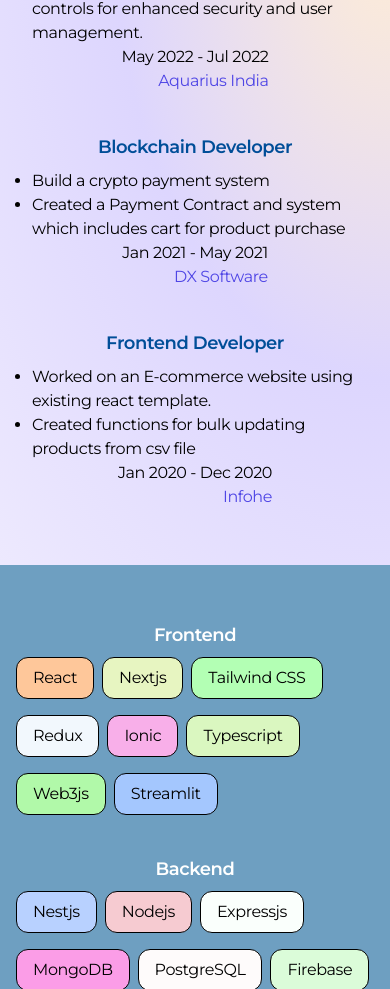
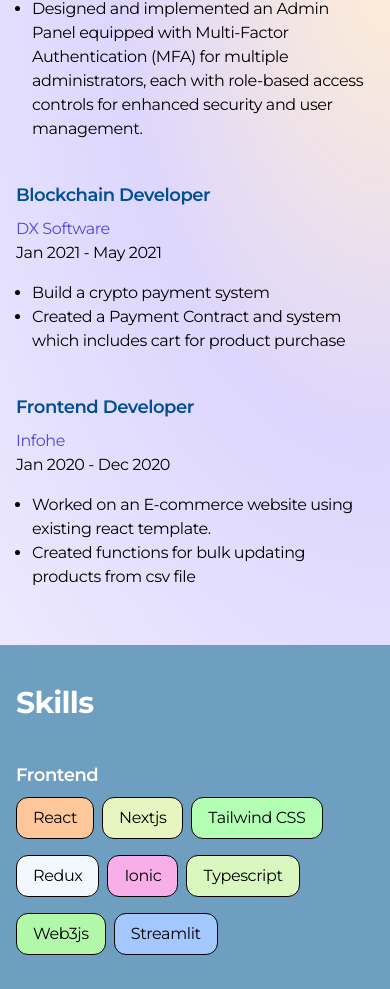
Before and after one commit to faznaa/portfolio, a Next.js app: page / in a window 390 px wide. Shown: the part 2399-3388 px from the top of the page. Built offline with nearby package versions, Linux system fonts and the light colour scheme.

Commit message:
scroll added

```diff
--- a/pages/components/Experience/index.tsx
+++ b/pages/components/Experience/index.tsx
@@ -70,18 +70,25 @@ export default function WorkExperience() {
         }
     ]
   return (
-    <div className="bg-[radial-gradient(ellipse_at_right,_var(--tw-gradient-stops))] from-orange-100 via-violet-200 to-violet-100 min-h-screen relative p-4 sm:p-10 sm:pt-16" id="experience">
+    <div className="bg-[radial-gradient(ellipse_at_right,_var(--tw-gradient-stops))] from-orange-100 via-violet-200 to-violet-100 min-h-screen relative p-4 pt-8 sm:p-10 sm:pt-16" id="experience">
         <h2 className="text-3xl sm:text-6xl font-bold tracking-tight text-black sm:px-20 ">Experience</h2>
    <FadeIn>
-   <div className='sm:px-20'>
-     {experience.map((exp,index)=><div className='flex flex-col w-full  lg:flex-row justify-between sm:gap-x-6 items-center lg:items-start my-10'>
-                <div className='sm:w-8/12 flex flex-col justify-between items-center lg:items-start'>
+   <div className='md:px-20'>
+     {experience.map((exp,index)=><div className='flex flex-col w-full  sm:flex-row justify-between sm:gap-x-6 items-center sm:items-start my-10'>
+                <div className='sm:w-8/12 flex flex-col justify-between items-start'>
                     <h1 className='text-lg sm:text-2xl text-[#004E98] tracking-tight font-semibold mb-2 '>{exp.title}</h1>
+                    <div className='block sm:hidden mb-4'>
 
+                        <p className='text-md sm:text-lg sm:font-semibold tracking-tight text-indigo-600'>
+                        {exp.company}
+                    </p>
+                    <p className='text-md sm:text-lg sm:font-semibold tracking-tight text-black text-right'>
+                        {exp.from} - {exp.to}
+                        </p></div>
                     <ul className='list-disc ml-4'>
                         {exp.points.map((point,index)=><li className='text-md sm:text-lg tracking-tight text-black '> {point}</li>)}</ul>
                     </div>
-                    <div className='sm:w-4/12 text-right '>
+                    <div className='sm:w-4/12 text-right hidden sm:block'>
                     <p className='text-md sm:text-lg sm:font-semibold tracking-tight text-black text-right'>
                         {exp.from} - {exp.to}
                         </p>
--- a/pages/components/Skills/index.tsx
+++ b/pages/components/Skills/index.tsx
@@ -88,10 +88,12 @@ export default function Skills() {
     }
   return (
     <div className="bg-[#6e9fc1] min-h-screen relative p-4 sm:p-10 sm:pt-16" id="skills">
+               <div className='sm:px-6 md:px-12 lg:px-20'>
+
+        <h2 className="text-3xl sm:text-6xl font-bold tracking-tight text-white pt-6 ">Skills</h2>
        <FadeIn>
-       <div className='sm:px-20'>
-            {skills.map((skill,index)=><div className='flex flex-col w-full  lg:flex-row justify-between sm:gap-x-6 items-center lg:items-start my-10'>
-                <div className='sm:w-8/12 flex flex-col justify-between items-center lg:items-start'>
+            {skills.map((skill,index)=><div className='flex  w-full flex-row justify-between sm:gap-x-6 items-center lg:items-start my-10'>
+                <div className='sm:w-8/12 flex flex-col justify-between items-start'>
                     <h1 className='text-lg sm:text-2xl text-white tracking-tight font-semibold mb-2 '>{skill.title}</h1>
                     <div className='flex flex-wrap gap-x-2 gap-y-4'>                    {skill.skills.map((skill,sIndex)=><div style={{background:randomPastelHex()}} className={`text-md sm:text-lg tracking-tight text-black rounded-xl px-4 py-2 border border-black  `}>
 
@@ -99,8 +101,9 @@ export default function Skills() {
                      </div>)}
 </div>
                     </div></div>)}
-        </div>
        </FadeIn>
+       </div>
+
     </div>
   )
 }
```
